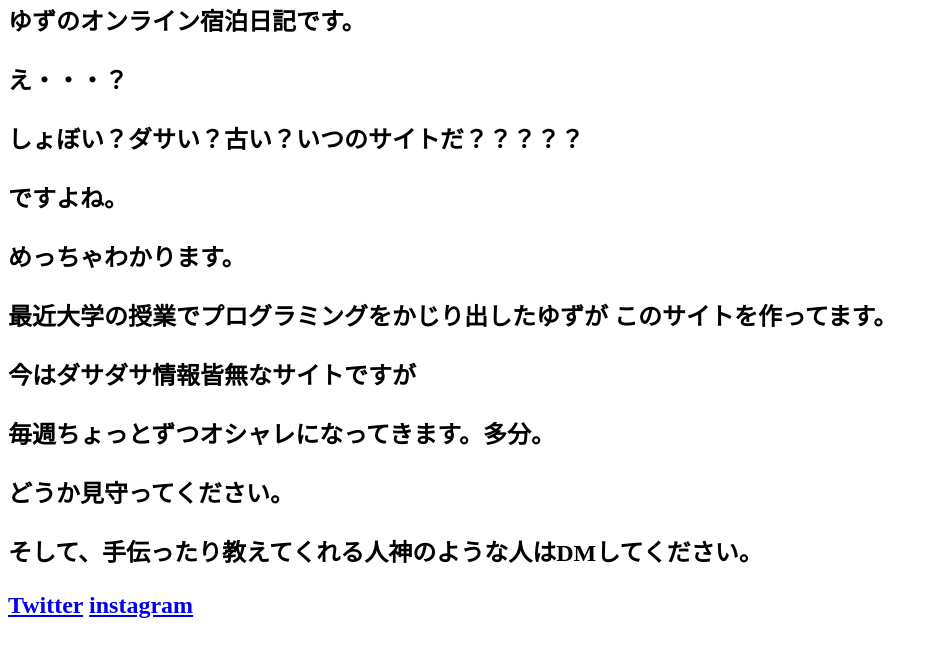
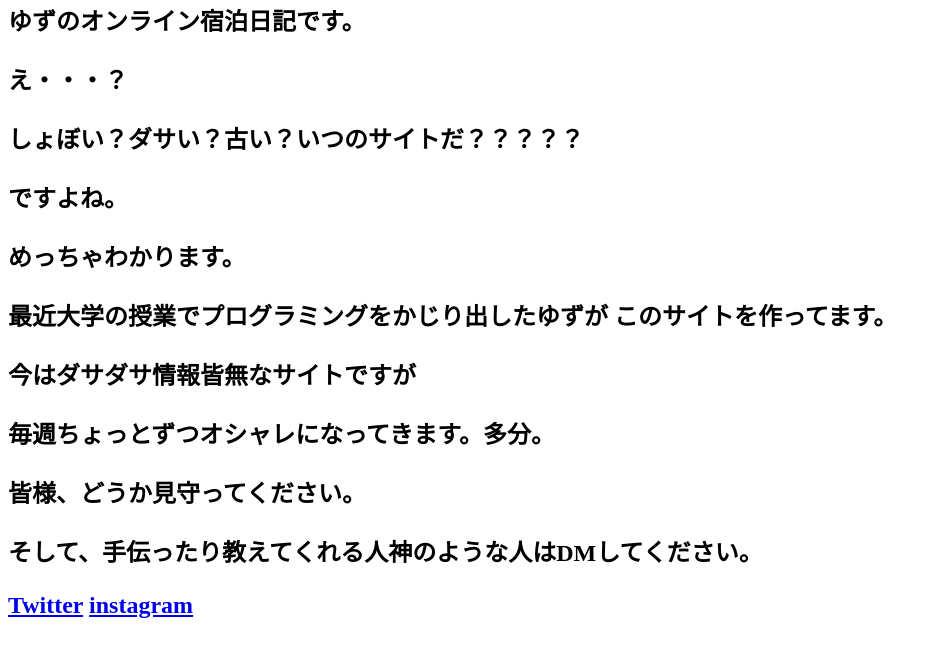
Before and after one commit to Yuzu-nihonissyuu/nihonissyusite, a plain HTML site: page index.html in a window 1280 px wide. Shown: the part 87-744 px from the top of the page, without its empty margins (0-938 px from the left). Drawn offline with Linux system fonts and the light colour scheme.

Commit message:
Update index.html

```diff
--- a/index.html
+++ b/index.html
@@ -18,7 +18,7 @@
             このサイトを作ってます。</p>
         <p>今はダサダサ情報皆無なサイトですが</p>
         <p>毎週ちょっとずつオシャレになってきます。多分。</p>
-        <p>どうか見守ってください。</p>
+        <p>皆様、どうか見守ってください。</p>
         <p>そして、手伝ったり教えてくれる人神のような人はDMしてください。</p>
 
 
```
